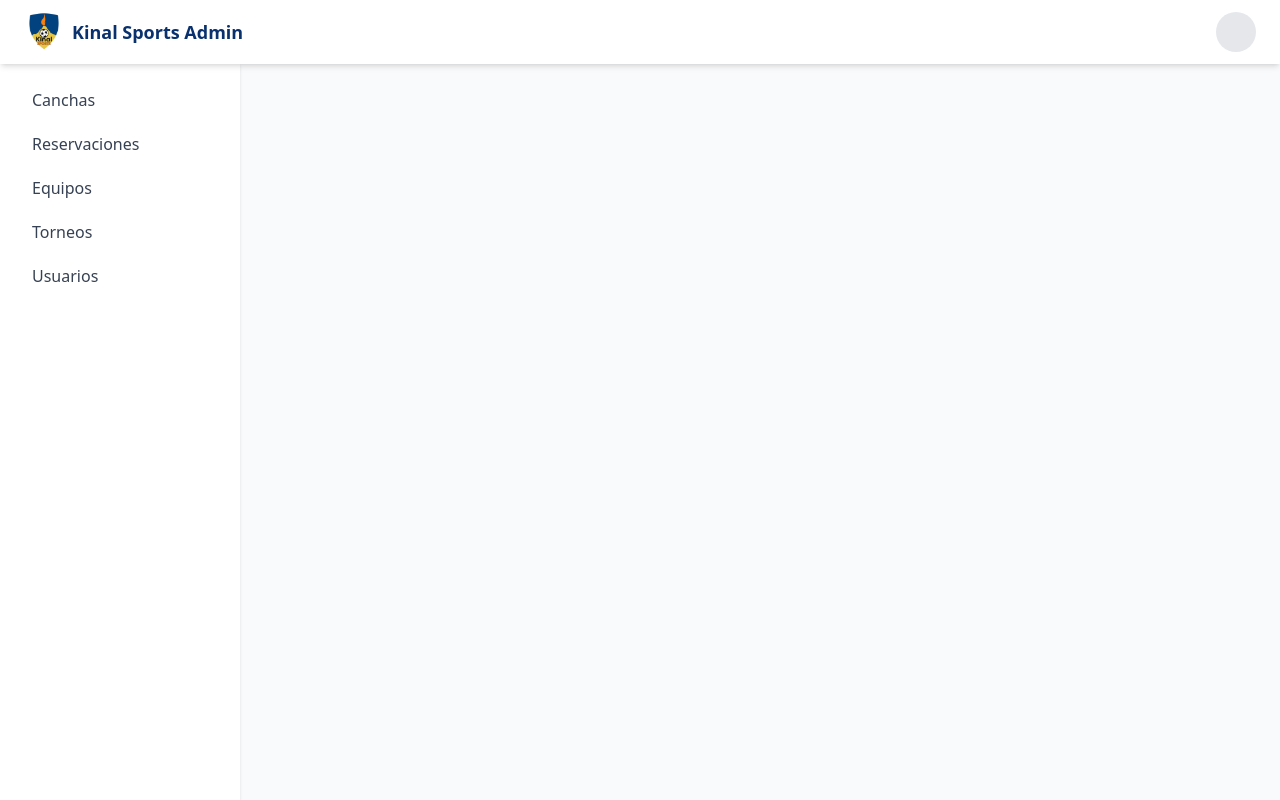
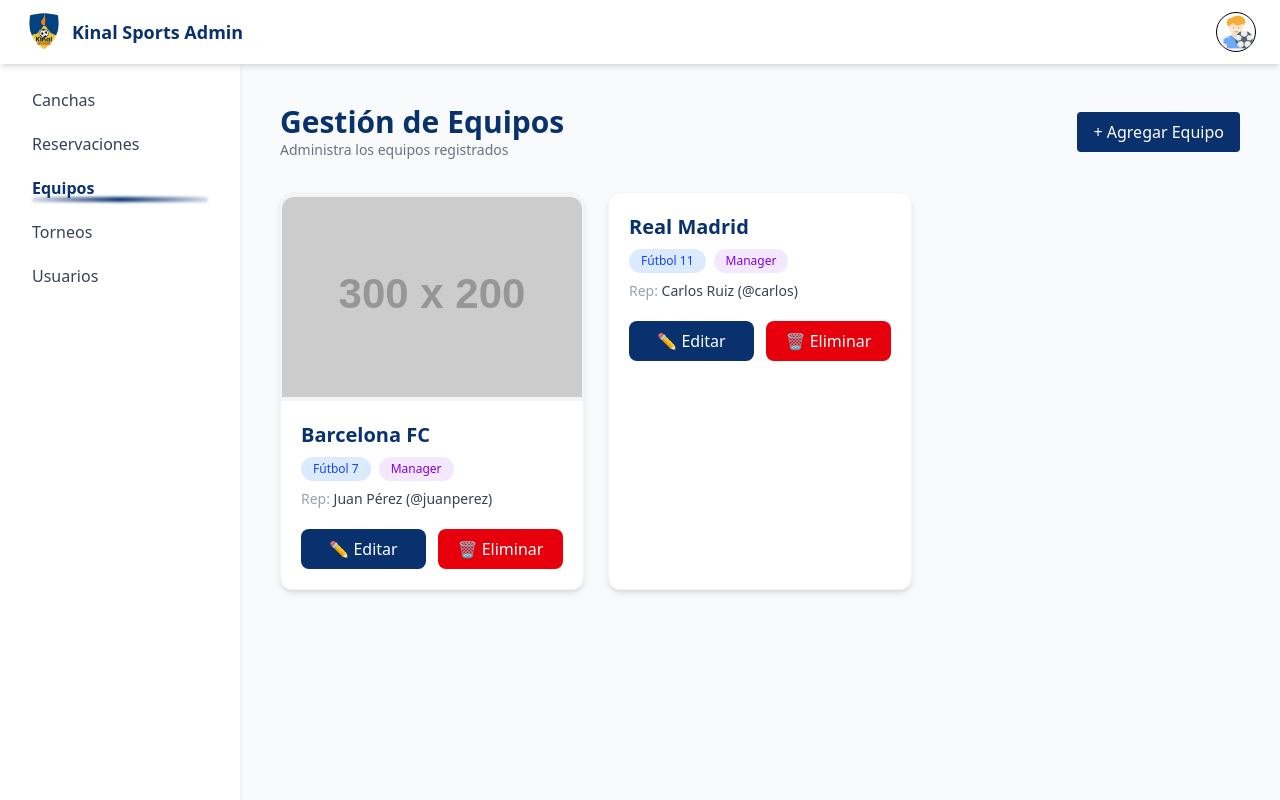
Before and after one commit to eGalv3zDev/cliente-admin, a React (Vite) app: page /dashboard/teams in a window 1280 px wide. Built offline with nearby package versions, Linux system fonts and the light colour scheme.

Commit message:
feat/ Lunes 27/04/26

```diff
--- a/src/app/router/AppRoutes.jsx
+++ b/src/app/router/AppRoutes.jsx
@@ -1,6 +1,11 @@
 import { Routes, Route } from "react-router-dom";
 import { AuthPage } from "../../features/auth/pages/AuthPage.jsx";
 import { DashboardPage } from "../layouts/DashboardPage.jsx";
+import { Users } from "../../features/users/components/Users.jsx";
+import { Fields } from "../../features/fields/components/Fields.jsx";
+import { Reservations } from "../../features/reservations/components/Reservations.jsx";
+import { Teams } from "../../features/teams/components/Teams.jsx";
+import { Tournaments } from "../../features/tournaments/components/Tournaments.jsx";
 
 export const AppRoutes = ()=> {
 
@@ -12,9 +17,13 @@
 
 
             {/* PROTECTED + ROLE */}
-            <Route
-                path="/dashboard/*" element={<DashboardPage />}
-            />
+            <Route path="/dashboard/*" element={<DashboardPage/>}>
+                <Route path="users" element={<Users/>} />
+                <Route path="fields" element={<Fields/>} />
+                <Route path="reservations" element={<Reservations/>} />
+                <Route path="teams" element={<Teams/>} />
+                <Route path="tournaments" element={<Tournaments/>} />
+            </Route>
 
 
             {/* Ruta temporal para pruebas */}
--- a/src/features/teams/components/Teams.jsx
+++ b/src/features/teams/components/Teams.jsx
@@ -110,7 +110,7 @@
             </div>
 
             {/* MODAL (siempre visible en UI pura) */}
-            <TeamModal />
+            {/* <TeamModal /> */}
         </div>
     );
 };
--- a/src/features/tournaments/components/Tournaments.jsx
+++ b/src/features/tournaments/components/Tournaments.jsx
@@ -65,7 +65,7 @@
             </div>
 
             {/* MODAL (solo visual) */}
-            <TournamentModal isOpen={false} />
+            {/* <TournamentModal isOpen={false} /> */}
         </div>
     );
 };
--- a/src/shared/components/layout/DashboardContainer.jsx
+++ b/src/shared/components/layout/DashboardContainer.jsx
@@ -1,86 +1,17 @@
 import { Navbar } from "./Navbar";
 import { Sidebar } from "./Sidebar";
-
-// VISTAS
-
-// features/auth
-//import { Spinner } from "@material-tailwind/react";
-//import { ResetPasswordForm } from "../../../features/auth/components/ResetPasswordForm";
-//import { ShowConfirmToast } from "../../../features/auth/components/ShowConfirmToast";
-
-
-// features/fields
-//import { Fields } from "../../../features/fields/components/Fields";
-//import { FieldModal } from "../../../features/fields/components/FieldModal";
-
-// features/teams
-//import { TeamModal } from "../../../features/teams/components/TeamModal";
-//import { Teams } from "../../../features/teams/components/Teams";
-
-//features/reservations
-//import { Reservations } from "../../../features/reservations/components/Reservations";
-
-// features/tournaments
-//import { TournamentModal } from "../../../features/tournaments/components/TournamentModal";
-//import { Tournaments } from "../../../features/tournaments/components/Tournaments";
-
-// features/userAdmin
-//import { Fields } from "../../../features/userAdmin/components/Fields";
-//import { Reservations } from "../../../features/userAdmin/components/Reservations";
-//import { Teams } from "../../../features/userAdmin/components/Teams";
-//import { Tournaments } from "../../../features/userAdmin/components/Tournamenst";
-
-// features/UserManagement
-//import { Settings } from "../../../features/userManagement/components/Settings";
-
-// features/users
-//import { CreateUserModal } from "../../../features/users/components/CreateUserModal";
-//import { Settings } from "../../../features/users/components/Settings";
-//import { UserComboBox } from "../../../features/users/components/UserComboBox";
-//import { UserDetailModal } from "../../../features/users/components/UserDetailModal";
-//import { Users } from "../../../features/users/components/Users";
-
-
+import { Outlet } from "react-router-dom";
 
 export const DashboardContainer = () => {
   return (
     <div className="min-h-screen bg-gray-50 flex flex-col">
-      {/* Navbar */}
       <Navbar/ >
 
       <div className="flex flex-1">
-        {/* Sidebar */}
         <Sidebar />
 
         <main className="flex-1 p-6">
-          {/* <Spinner/> */}
-          {/* <ResetPasswordForm /> */}
-          {/* <ShowConfirmToast /> */}
-
-          {/* <Fields/> */}
-          {/* <FieldModal/> */}
-
-          {/* <Reservations /> */}
-
-          {/* <TeamModal /> */}
-          {/* <Teams /> */}
-
-          {/* <TournamentModal /> */}
-          {/* <Tournaments /> */}
-
-          {/* <Fields /> */}
-          {/* <Reservations /> */}
-          {/* <Teams /> */}
-          {/* <Tournaments /> */}
-
-          {/* <Settings /> */}
-
-          {/* <CreateUserModal /> */}
-          {/* <Settings /> */}
-          {/* <UserComboBox /> */}
-          {/* <UserDetailModal /> */}
-          {/* <Users /> */}
-
+          <Outlet />
         </main>
       </div>
 
--- a/src/shared/components/layout/Navbar.jsx
+++ b/src/shared/components/layout/Navbar.jsx
@@ -1,4 +1,5 @@
 import imgLogo from "../../../assets/img/kinal_sports.png";
+import { AvatarUser } from "../../ui/AvatarUser";
 
 export const Navbar = () => {
     return (
@@ -19,7 +20,7 @@
                 </div>
 
                 {/* Avatar placeholder */}
-                <div className="w-10 h-10 rounded-full bg-gray-200" />
+                <AvatarUser />
             </div>
         </nav>
     );
--- a/src/shared/components/layout/Sidebar.jsx
+++ b/src/shared/components/layout/Sidebar.jsx
@@ -1,22 +1,32 @@
+import { Link, useLocation } from "react-router-dom";
+
 export const Sidebar = () => {
+    const location = useLocation();
+
     const items = [
-        { label: "Canchas" },
-        { label: "Reservaciones" },
-        { label: "Equipos" },
-        { label: "Torneos" },
-        { label: "Usuarios" },
+        { label: "Canchas", to: "/dashboard/fields" },
+        { label: "Reservaciones", to: "/dashboard/reservations" },
+        { label: "Equipos", to: "/dashboard/teams" },
+        { label: "Torneos", to: "/dashboard/tournaments" },
+        { label: "Usuarios", to: "/dashboard/users" },
     ];
 
     return (
         <aside className="w-60 bg-white min-h-[calc(100vh-4rem)] p-4 shadow-sm">
             <ul className="space-y-1">
-                {items.map((item) => (
-                    <li key={item.label}>
-                        <div className="block px-4 py-2 rounded-lg font-medium text-gray-700 hover:bg-gray-100 cursor-pointer transition-colors">
-                            {item.label}
-                        </div>
-                    </li>
-                ))}
+                {items.map((item) => {
+
+                    const active = useLocation().pathname === item.to;
+
+                    return (
+                        <li key={item.label}>
+                            <Link to={item.to} className={`block px-4 py-2 rounded-lg font-medium transition-colors sidebar-underline${active ? " active text-main-blue" : " text-gray-700 hover:bg-gray-100"}`}
+                                style={active ? { fontWeight: 700 } : {}}>
+                                {item.label}
+                            </Link>
+                        </li>
+                    );
+                })}
             </ul>
         </aside>
     );
--- /dev/null
+++ b/src/shared/ui/AvatarUser.jsx
@@ -0,0 +1,100 @@
+import { useState, useRef, useEffect } from 'react';
+import { useNavigate, Link } from 'react-router-dom';
+import { useAuthStore } from '../../features/auth/store/authStore.js';
+import defaultAvatarImg from '../../assets/img/avatarDefault.png';
+
+export const AvatarUser = () => {
+  const { user, logout } = useAuthStore();
+
+  const [open, setOpen] = useState(false);
+  const dropdownRef = useRef(null);
+  const navigate = useNavigate();
+
+  // Abrir/cerrar menú
+  const toggleMenu = () => {
+    setOpen((prev) => !prev);
+  };
+
+  // Cerrar dropdown al hacer clic fuera
+  useEffect(() => {
+    const handleClickOutside = (event) => {
+      if (
+        dropdownRef.current &&
+        !dropdownRef.current.contains(event.target)
+      ) {
+        setOpen(false);
+      }
+    };
+
+    document.addEventListener('mousedown', handleClickOutside);
+    return () =>
+      document.removeEventListener('mousedown', handleClickOutside);
+  }, []);
+
+  const handleLogout = () => {
+    logout();
+    navigate('/', { replace: true });
+  };
+
+  const avatarSrc =
+    user?.profilePicture && user.profilePicture.trim() !== ''
+      ? user.profilePicture
+      : defaultAvatarImg;
+
+  return (
+    <div className="relative" ref={dropdownRef}>
+      <img
+        onClick={toggleMenu}
+        src={avatarSrc}
+        alt={user?.username || 'Avatar'}
+        className="w-10 h-10 rounded-full object-cover border cursor-pointer"
+        onError={(e) => {
+          e.target.onerror = null;
+          e.target.src = defaultAvatarImg;
+        }}
+      />
+
+      {open && (
+        <div className="absolute right-0 mt-2 w-48 bg-white border border-gray-200 rounded-lg shadow-lg animate-fadeIn z-50">
+          <div className="px-4 py-3 border-b">
+            <p className="font-semibold text-gray-800">
+              {user?.username}
+            </p>
+            <p className="text-sm text-gray-500 truncate">
+              {user?.email}
+            </p>
+          </div>
+
+          <ul className="p-2 text-sm text-gray-700 font-medium">
+            <li>
+              <Link
+                to="/dashboard"
+                className="block w-full p-2 rounded-md hover:bg-gray-100"
+              >
+                Dashboard
+              </Link>
+            </li>
+
+            <li>
+              <Link
+                to="/dashboard/users"
+                className="block w-full p-2 rounded-md hover:bg-gray-100"
+              >
+                Usuarios
+              </Link>
+            </li>
+
+            <li>
+              <button
+                onClick={handleLogout}
+                className="block w-full text-left p-2 rounded-md hover:bg-red-100 text-red-600"
+              >
+                Cerrar sesión
+              </button>
+            </li>
+          </ul>
+        </div>
+      )}
+    </div>
+  );
+};
```
Also changed, not shown: src/assets/img/avatarDefault.png (added).
